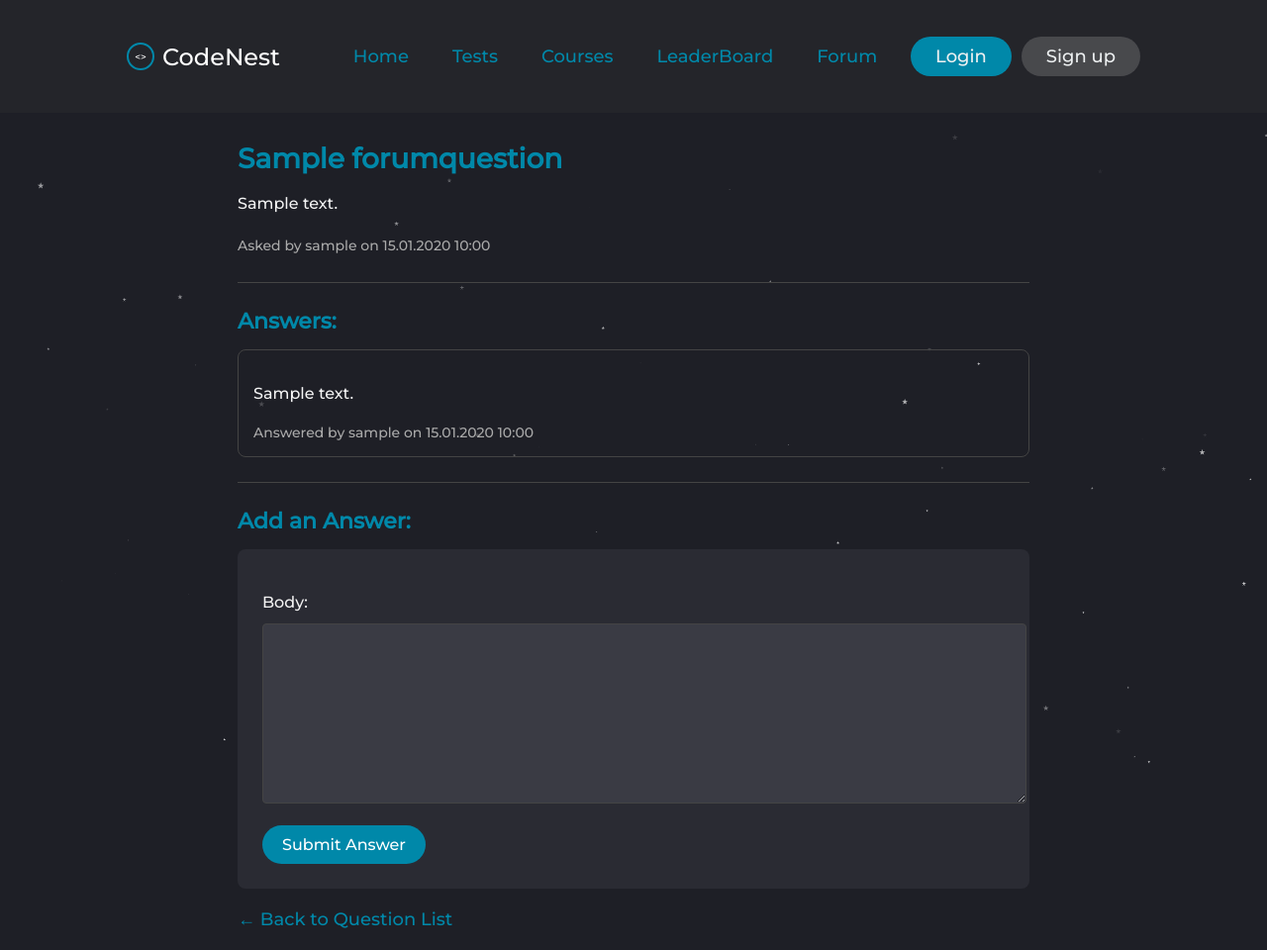
After one commit to bogdanbalasoiu20/CodeNest, a Django app: page /code_nest/forum/1/ in a window 1280 px wide. The commit adds this page. Shown: the whole page at 99% size. Run offline with Django 5.2, Linux system fonts and the light colour scheme; tables that the repository leaves empty hold one stand-in row (values such as "Sample post"); parts of the project's set-up code (start-up, migrations or seed data) failed here and were passed over.

Commit message:
am adaugat un forum

```diff
--- a/code_nest/forms.py
+++ b/code_nest/forms.py
@@ -1,7 +1,7 @@
 from django import forms
 from django.contrib.auth.forms import AuthenticationForm
 from django.contrib.auth.forms import UserCreationForm
-from .models import CustomUser,Test, Category
+from .models import CustomUser,Test, Category, ForumAnswer, ForumQuestion
 from django.core.exceptions import ValidationError
 import re
 import uuid
@@ -152,3 +152,15 @@ class TestFilterForm(forms.Form):
         required=False,
         label='Difficulty'
     )
+
+
+
+class ForumQuestionForm(forms.ModelForm):
+    class Meta:
+        model = ForumQuestion
+        fields = ['title', 'body']
+
+class ForumAnswerForm(forms.ModelForm):
+    class Meta:
+        model = ForumAnswer
+        fields = ['body']
--- a/code_nest/models.py
+++ b/code_nest/models.py
@@ -220,6 +220,9 @@ class TestResult(models.Model):
 
 
 
+                                        # --------------------------
+                                        # USERANSWER MODEL
+                                        # --------------------------
 
 class UserAnswer(models.Model):
     user = models.ForeignKey(CustomUser, on_delete=models.CASCADE)
@@ -233,3 +236,33 @@ class UserAnswer(models.Model):
 
     def __str__(self):
         return f"{self.user.username} - {self.question.text[:50]}"
+
+
+
+                                        # --------------------------
+                                        # FORUMQUESTION MODEL
+                                        # --------------------------
+
+class ForumQuestion(models.Model):
+    title = models.CharField(max_length=255)
+    body = models.TextField()
+    author = models.ForeignKey(CustomUser, on_delete=models.CASCADE)
+    created_at = models.DateTimeField(auto_now_add=True)
+
+    def __str__(self):
+        return self.title
+
+
+                                        # --------------------------
+                                        # FORUMANSWER MODEL
+                                        # --------------------------
+
+
+class ForumAnswer(models.Model):
+    question = models.ForeignKey(ForumQuestion, on_delete=models.CASCADE, related_name='forum_answers')
+    body = models.TextField()
+    author = models.ForeignKey(CustomUser, on_delete=models.CASCADE)
+    created_at = models.DateTimeField(auto_now_add=True)
+
+    def __str__(self):
+        return f"Răspuns la: {self.question.title}"
--- /dev/null
+++ b/code_nest/static/css/forum_detail.css
@@ -0,0 +1,107 @@
+/* forum_detail.css */
+.container {
+    max-width: 800px;
+    margin: 0 auto;
+    padding: 20px;
+    font-family: "Montserrat", sans-serif;
+}
+
+h2 {
+    color: #0088a9;
+    margin-bottom: 15px;
+    font-size: 28px;
+}
+
+h4 {
+    color: #0088a9;
+    margin: 25px 0 15px;
+    font-size: 22px;
+}
+
+p {
+    color: #f4f4f4;
+    line-height: 1.6;
+}
+
+small {
+    color: #aaa;
+    font-size: 14px;
+}
+
+hr {
+    border: 0;
+    height: 1px;
+    background-color: #444;
+    margin: 25px 0;
+}
+
+.mb-3 {
+    margin-bottom: 15px;
+}
+
+.p-2 {
+    padding: 15px;
+}
+
+.border {
+    border: 1px solid #444 !important;
+}
+
+.rounded {
+    border-radius: 8px !important;
+}
+
+.btn-primary {
+    background-color: rgba(0,136,169,1);
+    color: white;
+    border: none;
+    padding: 10px 20px;
+    border-radius: 50px;
+    cursor: pointer;
+    font-size: 16px;
+    transition: all 0.3s ease;
+}
+
+.btn-primary:hover {
+    background-color: rgba(0,136,169,0.8);
+}
+
+a {
+    color: #0088a9;
+    text-decoration: none;
+    transition: color 0.3s ease;
+}
+
+a:hover {
+    color: #00a9d4;
+    text-decoration: underline;
+}
+
+form {
+    background-color: #2a2b33;
+    padding: 25px;
+    border-radius: 8px;
+    margin-bottom: 20px;
+}
+
+form p {
+    margin-bottom: 15px;
+}
+
+label {
+    display: block;
+    margin-bottom: 8px;
+    color: #f4f4f4;
+}
+
+textarea {
+    width: 100%;
+    padding: 10px;
+    border-radius: 4px;
+    border: 1px solid #444;
+    background-color: #3a3b44;
+    color: #f4f4f4;
+    font-family: "Montserrat", sans-serif;
+    min-height: 100px;
+    resize: vertical;
+}
--- a/code_nest/templates/base.html
+++ b/code_nest/templates/base.html
@@ -20,6 +20,7 @@
                 <li><a href="{% url 'testsPage' %}">Tests</a></li>
                 <li><a href="{% url 'course_list' %}">Courses</a></li>
                 <li><a href="{% url 'leaderboard' %}">LeaderBoard</a></li>
+                <li><a href="{% url 'forum_question_list' %}">Forum</a></li>
 
             </ul>
         </nav>
--- /dev/null
+++ b/code_nest/templates/question_detail.html
@@ -0,0 +1,34 @@
+{% extends "base.html" %}
+{% load static %}
+
+{% block extra_head %}
+<link rel="stylesheet" href="{% static 'css/base.css' %}">
+<link rel="stylesheet" href="{% static 'css/forum_detail.css' %}">
+{% endblock %}
+
+{% block content %}
+<h2>{{ question.title }}</h2>
+<p class="forum-question-body">{{ question.body }}</p>
+<p class="forum-meta"><small>Asked by {{ question.author.username }} on {{ question.created_at|date:"d.m.Y H:i" }}</small></p>
+
+<hr>
+<h4>Answers:</h4>
+{% for answer in answers %}
+  <div class="answer mb-3 p-2 border rounded">
+    <p>{{ answer.body }}</p>
+    <small>Answered by {{ answer.author.username }} on {{ answer.created_at|date:"d.m.Y H:i" }}</small>
+  </div>
+{% empty %}
+  <p>No answers yet.</p>
+{% endfor %}
+
+<hr>
+<h4>Add an Answer:</h4>
+<form method="post" class="answer-form">
+  {% csrf_token %}
+  {{ form.as_p }}
+  <button type="submit" class="btn btn-primary">Submit Answer</button>
+</form>
+
+<a href="{% url 'forum_question_list' %}">← Back to Question List</a>
+{% endblock %}
--- a/code_nest/urls.py
+++ b/code_nest/urls.py
@@ -49,7 +49,12 @@ urlpatterns = [
     path('tests/test_details/<int:test_id>/',views.testDetails,name='test_details'),
 
     #test stats
-    path('test/<int:test_id>/stats/', views.get_test_stats, name='test-stats')
+    path('test/<int:test_id>/stats/', views.get_test_stats, name='test-stats'),
+
+    #forum
+    path('forum/', views.question_list, name='forum_question_list'),
+    path('forum/ask/', views.ask_question, name='forum_ask_question'),
+    path('forum/<int:pk>/', views.question_detail, name='forum_question_detail'),
 
 
 ]
--- a/code_nest/views.py
+++ b/code_nest/views.py
@@ -1,7 +1,7 @@
 from django.shortcuts import render,redirect, get_object_or_404
-from .models import CustomUser,UserAnswer, Test, Question, Answer, TestResult
+from .models import CustomUser,UserAnswer, Test, Question, Answer, TestResult,ForumQuestion,ForumAnswer
 from django.http import HttpResponse
-from .forms import CustomAuthenticationForm, Register, ProfileForm, QuestionForm, TestFilterForm
+from .forms import CustomAuthenticationForm, Register, ProfileForm, QuestionForm, TestFilterForm,ForumAnswerForm,ForumQuestionForm
 from django.contrib.auth import login,logout
 from django.contrib import messages
 from django.contrib.auth.decorators import login_required
@@ -534,3 +534,40 @@ def get_test_stats(request, test_id):
 
     cache.set(f'test_stats_{test_id}', stats, timeout=30)
     return JsonResponse(stats)
+
+
+
+def question_list(request):
+    questions = ForumQuestion.objects.order_by('-created_at')
+    return render(request, 'question_list.html', {'questions': questions})
+
+def ask_question(request):
+    if request.method == 'POST':
+        form = ForumQuestionForm(request.POST)
+        if form.is_valid():
+            q = form.save(commit=False)
+            q.author = request.user
+            q.save()
+            return redirect('forum_question_list')
+    else:
+        form = ForumQuestionForm()
+    return render(request, 'ask_question.html', {'form': form})
+
+def question_detail(request, pk):
+    question = get_object_or_404(ForumQuestion, pk=pk)
+    answers = question.forum_answers.all()  # <- related_name corect
+    if request.method == 'POST':
+        form = ForumAnswerForm(request.POST)
+        if form.is_valid():
+            a = form.save(commit=False)
+            a.author = request.user
+            a.question = question
+            a.save()
+            return redirect('forum_question_detail', pk=pk)
+    else:
+        form = ForumAnswerForm()
+    return render(request, 'question_detail.html', {
+        'question': question,
+        'answers': answers,
+        'form': form
+    })
```
Also changed, not shown: code_nest/admin.py (+11 -1 lines), code_nest/static/css/forum_ask.css (added, +72 -0 lines), code_nest/static/css/forum_list.css (added, +71 -0 lines), code_nest/templates/ask_question.html (added, +19 -0 lines), code_nest/templates/question_list.html (added, +24 -0 lines), code_nest/migrations/0028_forumquestion_forumanswer.py (added).
